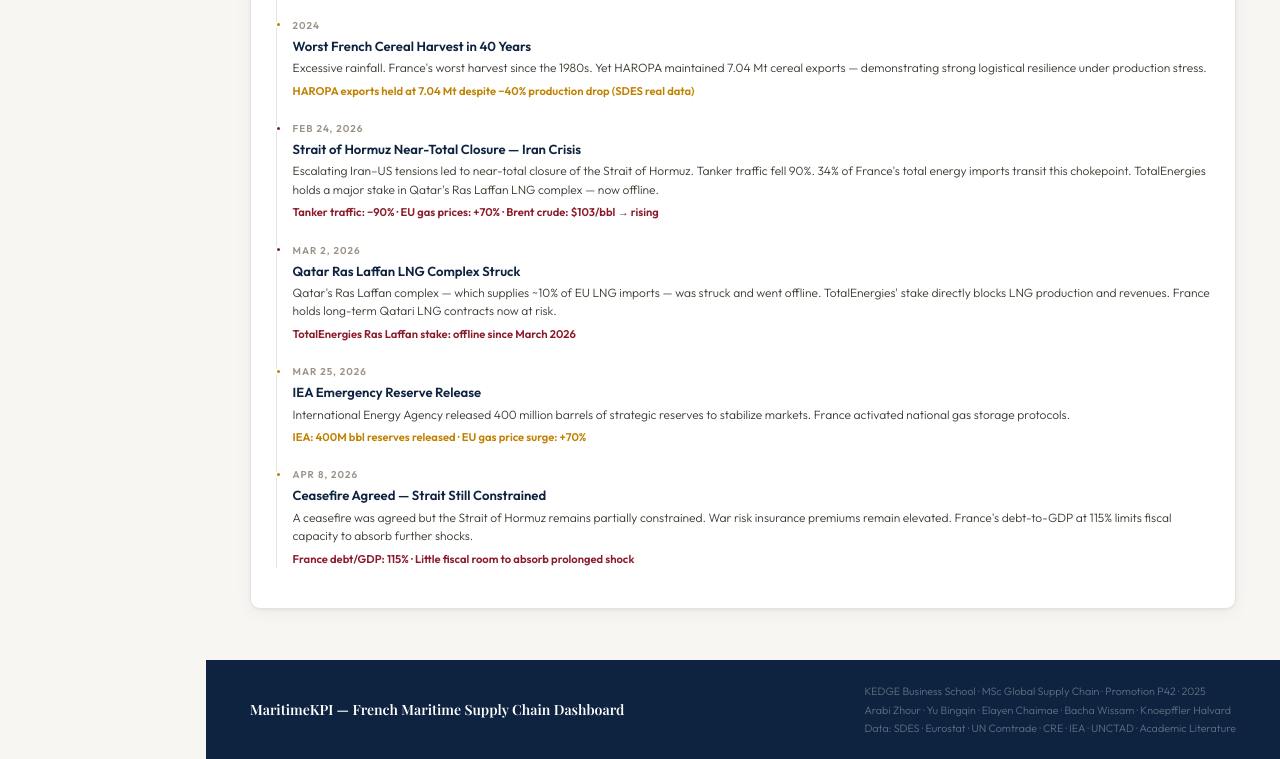
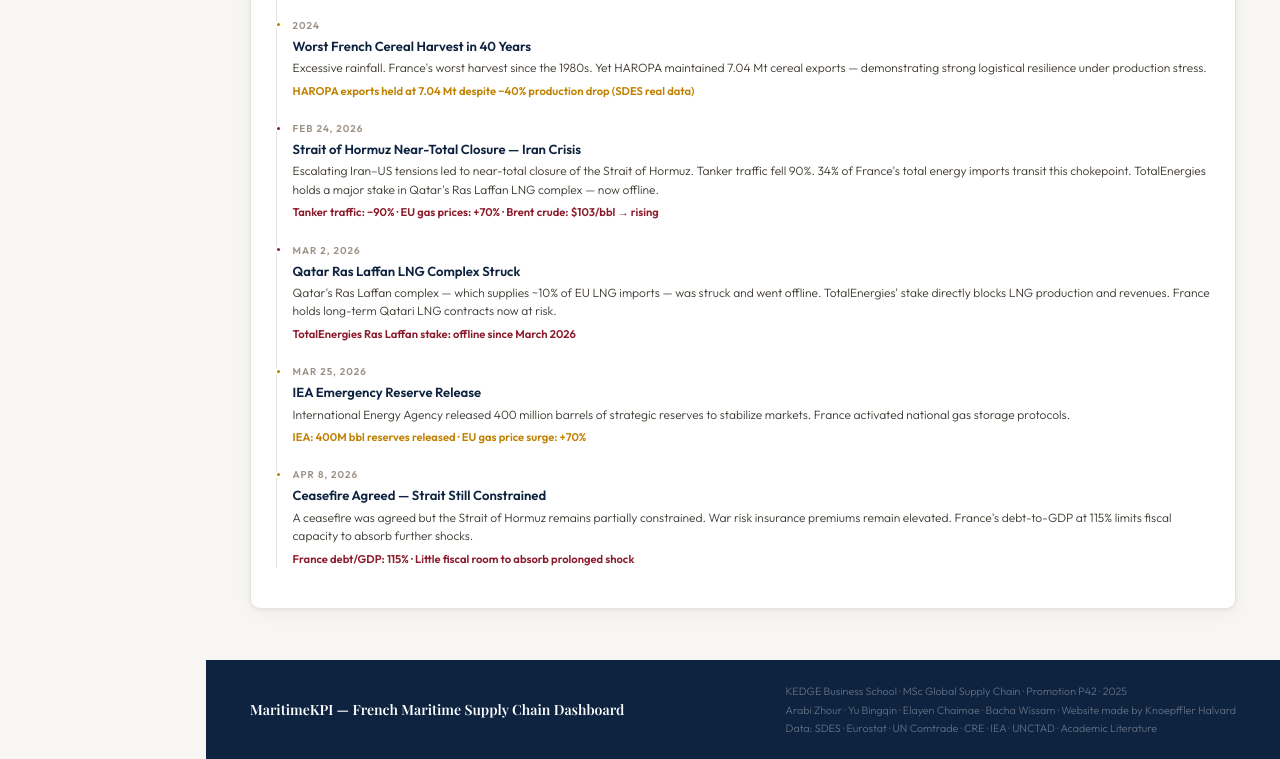
Before and after one commit to Halvardknoepffler/maritime-kpi, a plain HTML site: page index.html in a window 1280 px wide. Shown: the part 3429-4188 px from the top of the page. Drawn offline with nearby package versions, Linux system fonts and the light colour scheme.

Commit message:
Update index.html

```diff
--- a/index.html
+++ b/index.html
@@ -1395,7 +1395,7 @@ footer{margin-left:206px;background:var(--navy);padding:1.4rem 2.75rem;display:f
 
 <footer>
   <div class="ft-brand">MaritimeKPI — French Maritime Supply Chain Dashboard</div>
-  <div class="ft-meta">KEDGE Business School · MSc Global Supply Chain · Promotion P42 · 2025<br>Arabi Zhour · Yu Bingqin · Elayen Chaimae · Bacha Wissam · Knoepffler Halvard<br>Data: SDES · Eurostat · UN Comtrade · CRE · IEA · UNCTAD · Academic Literature</div>
+  <div class="ft-meta">KEDGE Business School · MSc Global Supply Chain · Promotion P42 · 2025<br>Arabi Zhour · Yu Bingqin · Elayen Chaimae · Bacha Wissam · Website made by Knoepffler Halvard<br>Data: SDES · Eurostat · UN Comtrade · CRE · IEA · UNCTAD · Academic Literature</div>
 </footer>
 
 <script>
```
